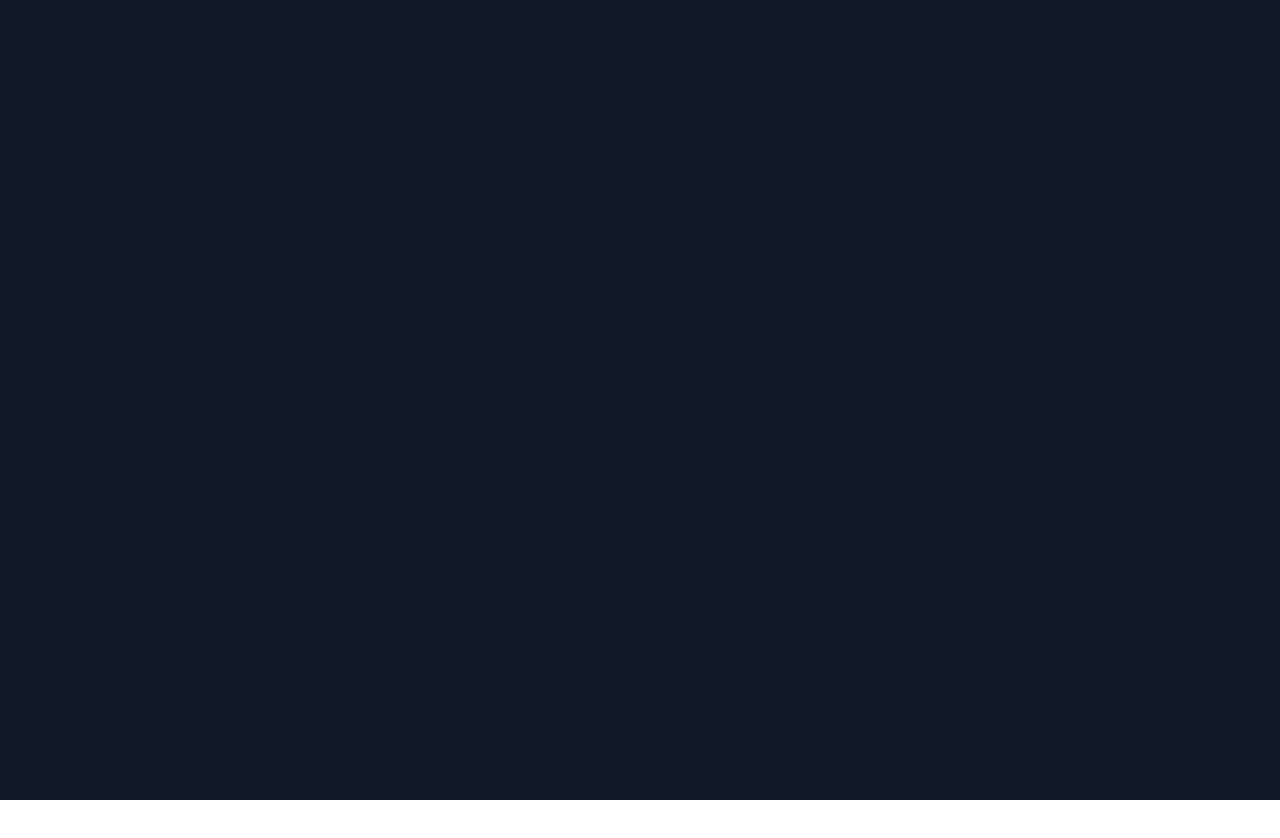
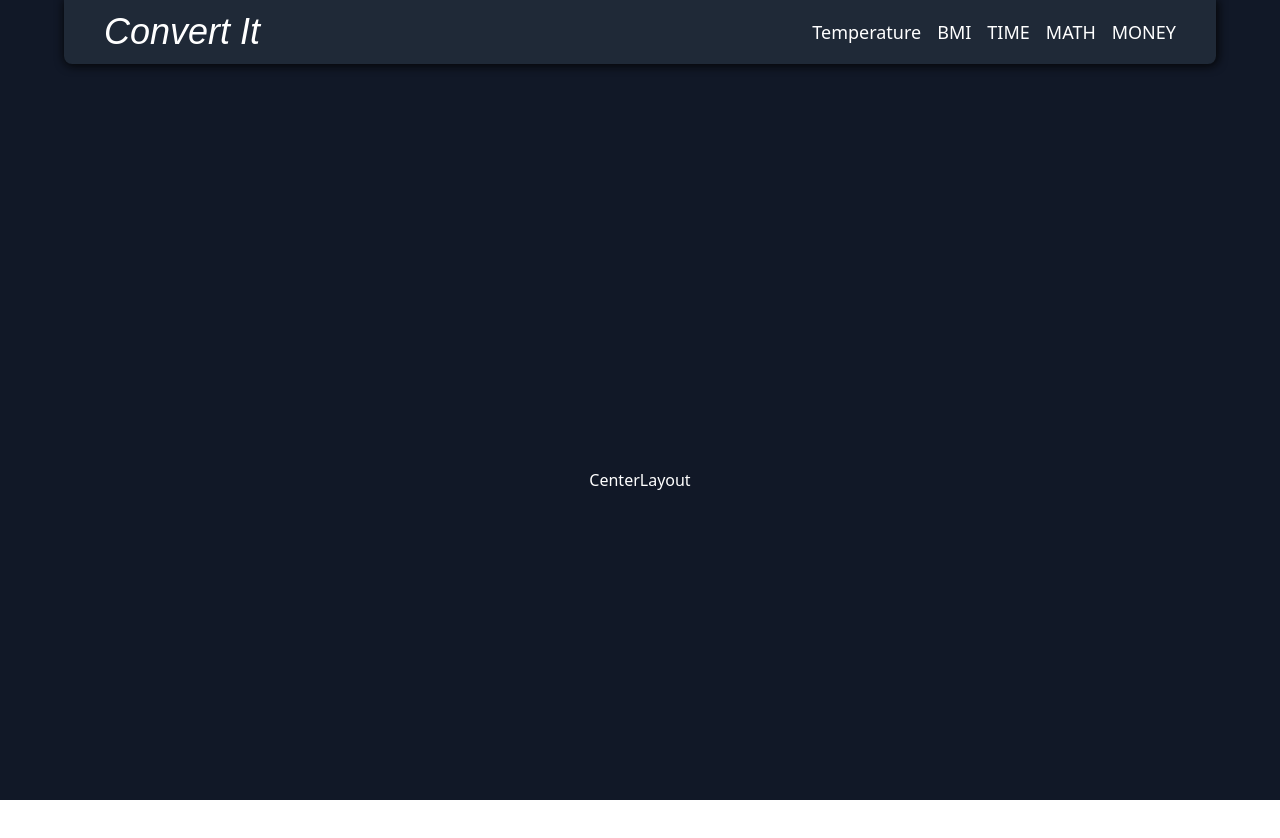
Before and after one commit to YasserDalal/Convert_It, a React (Vite) app: page / in a window 1280 px wide. Shown: the top 838 px of the page. Before the commit the page ends 800 px from the top, so only its background shows below. Built offline with nearby package versions, Linux system fonts and the light colour scheme; a web font is replaced by a local one.

Commit message:
import the 2 component layouts in a root component

```diff
--- a/src/App.jsx
+++ b/src/App.jsx
@@ -1,8 +1,11 @@
 
+import TopLayout from "./shared/layouts/TopLayout"
+import CenterLayout from "./shared/layouts/CenterLayout"
 export default function App() {
   return (
-    <div className="bg-gray-900 h-screen grid place-items-center">
-
+    <div className="bg-gray-900 h-screen text-white">
+      <TopLayout />
+      <CenterLayout />
     </div>
   )
 }
```
